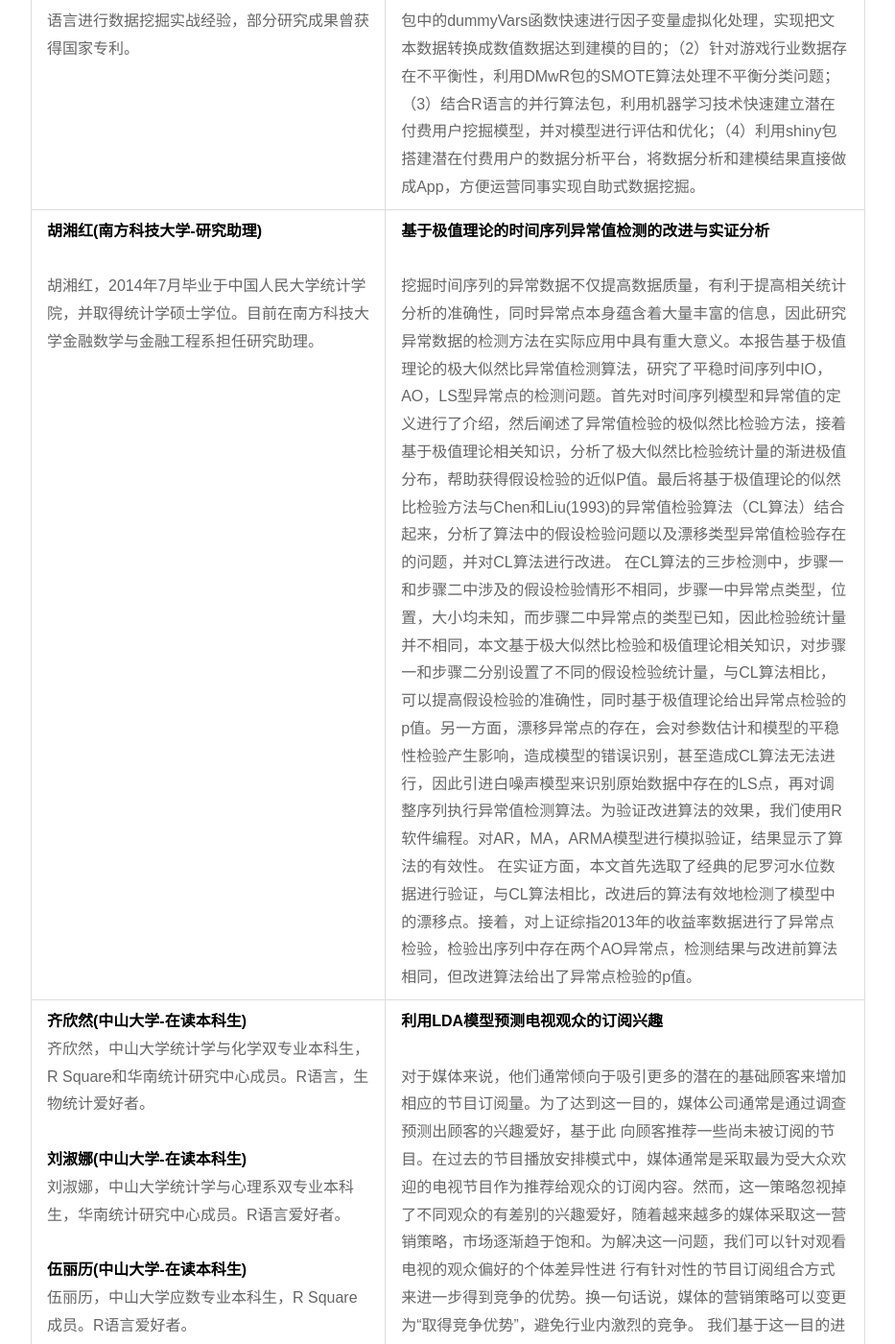
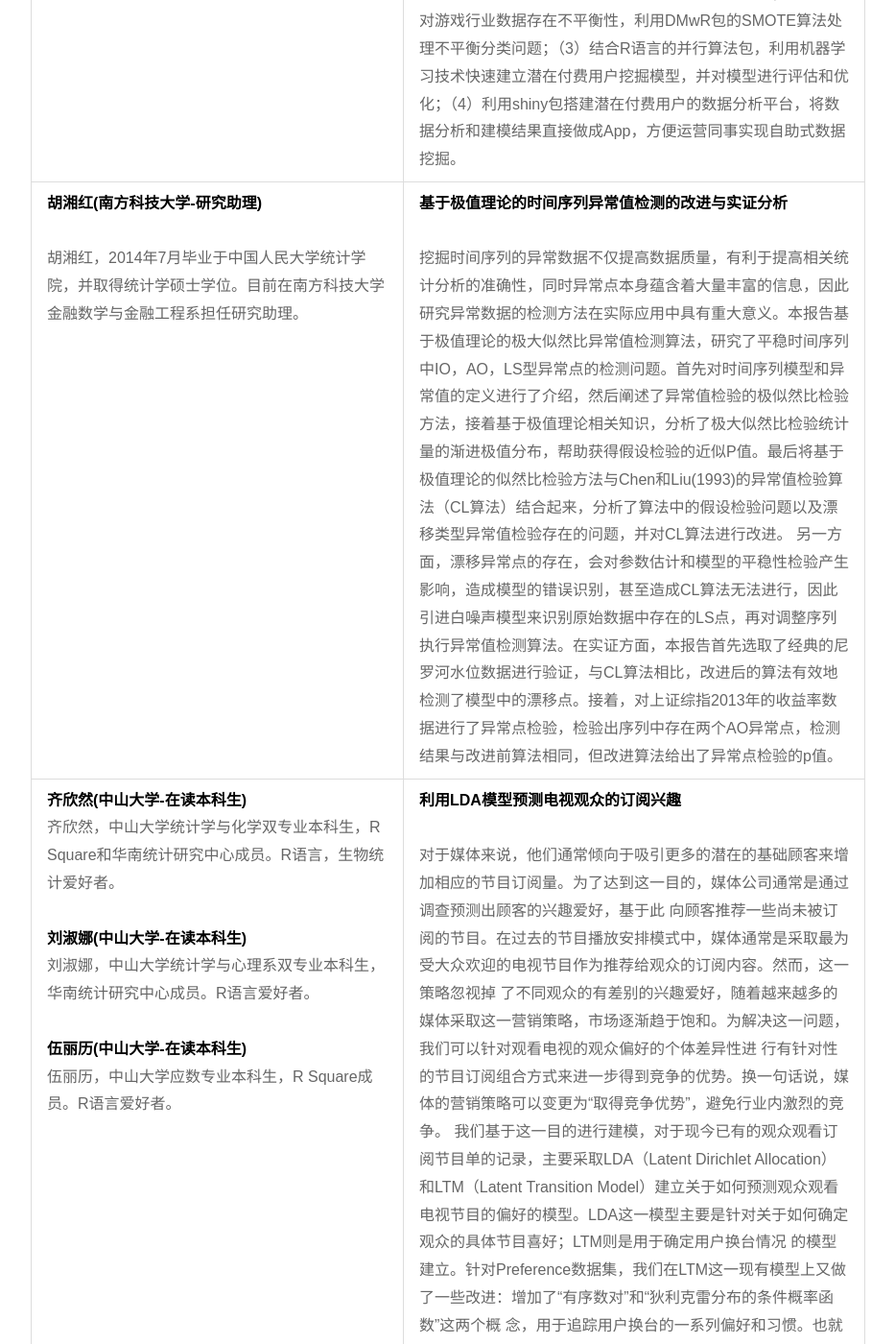
Before and after one commit to cosname/R-conference, a Jekyll site: the page built from gz/lectures/index.html, in a window 1280 px wide and 1400 px high, scrolled down 5857 px. Shown: the whole window at 96% size, without its empty margins (23-956 px from the left). Built offline with Jekyll 4.4.1, drawn with Linux system fonts in a browser that asks for light colours.

Commit message:
Update guangzhou lectures

```diff
--- a/_includes/lectures/2015-guangzhou.html
+++ b/_includes/lectures/2015-guangzhou.html
@@ -92,7 +92,7 @@ At Avant, an online lending startup based in Chicago, we have revolutionized the
 
 <tr>
     <td valign="top"><b>胡湘红(南方科技大学-研究助理)</b><br><br>胡湘红，2014年7月毕业于中国人民大学统计学院，并取得统计学硕士学位。目前在南方科技大学金融数学与金融工程系担任研究助理。</td>
-    <td valign="top"><b>基于极值理论的时间序列异常值检测的改进与实证分析</b><br><br>挖掘时间序列的异常数据不仅提高数据质量，有利于提高相关统计分析的准确性，同时异常点本身蕴含着大量丰富的信息，因此研究异常数据的检测方法在实际应用中具有重大意义。本报告基于极值理论的极大似然比异常值检测算法，研究了平稳时间序列中IO，AO，LS型异常点的检测问题。首先对时间序列模型和异常值的定义进行了介绍，然后阐述了异常值检验的极似然比检验方法，接着基于极值理论相关知识，分析了极大似然比检验统计量的渐进极值分布，帮助获得假设检验的近似P值。最后将基于极值理论的似然比检验方法与Chen和Liu(1993)的异常值检验算法（CL算法）结合起来，分析了算法中的假设检验问题以及漂移类型异常值检验存在的问题，并对CL算法进行改进。 在CL算法的三步检测中，步骤一和步骤二中涉及的假设检验情形不相同，步骤一中异常点类型，位置，大小均未知，而步骤二中异常点的类型已知，因此检验统计量并不相同，本文基于极大似然比检验和极值理论相关知识，对步骤一和步骤二分别设置了不同的假设检验统计量，与CL算法相比，可以提高假设检验的准确性，同时基于极值理论给出异常点检验的p值。另一方面，漂移异常点的存在，会对参数估计和模型的平稳性检验产生影响，造成模型的错误识别，甚至造成CL算法无法进行，因此引进白噪声模型来识别原始数据中存在的LS点，再对调整序列执行异常值检测算法。为验证改进算法的效果，我们使用R软件编程。对AR，MA，ARMA模型进行模拟验证，结果显示了算法的有效性。 在实证方面，本文首先选取了经典的尼罗河水位数据进行验证，与CL算法相比，改进后的算法有效地检测了模型中的漂移点。接着，对上证综指2013年的收益率数据进行了异常点检验，检验出序列中存在两个AO异常点，检测结果与改进前算法相同，但改进算法给出了异常点检验的p值。</td>
+    <td valign="top"><b>基于极值理论的时间序列异常值检测的改进与实证分析</b><br><br>挖掘时间序列的异常数据不仅提高数据质量，有利于提高相关统计分析的准确性，同时异常点本身蕴含着大量丰富的信息，因此研究异常数据的检测方法在实际应用中具有重大意义。本报告基于极值理论的极大似然比异常值检测算法，研究了平稳时间序列中IO，AO，LS型异常点的检测问题。首先对时间序列模型和异常值的定义进行了介绍，然后阐述了异常值检验的极似然比检验方法，接着基于极值理论相关知识，分析了极大似然比检验统计量的渐进极值分布，帮助获得假设检验的近似P值。最后将基于极值理论的似然比检验方法与Chen和Liu(1993)的异常值检验算法（CL算法）结合起来，分析了算法中的假设检验问题以及漂移类型异常值检验存在的问题，并对CL算法进行改进。 另一方面，漂移异常点的存在，会对参数估计和模型的平稳性检验产生影响，造成模型的错误识别，甚至造成CL算法无法进行，因此引进白噪声模型来识别原始数据中存在的LS点，再对调整序列执行异常值检测算法。在实证方面，本报告首先选取了经典的尼罗河水位数据进行验证，与CL算法相比，改进后的算法有效地检测了模型中的漂移点。接着，对上证综指2013年的收益率数据进行了异常点检验，检验出序列中存在两个AO异常点，检测结果与改进前算法相同，但改进算法给出了异常点检验的p值。</td>
 </tr>
 
 <tr>
```
